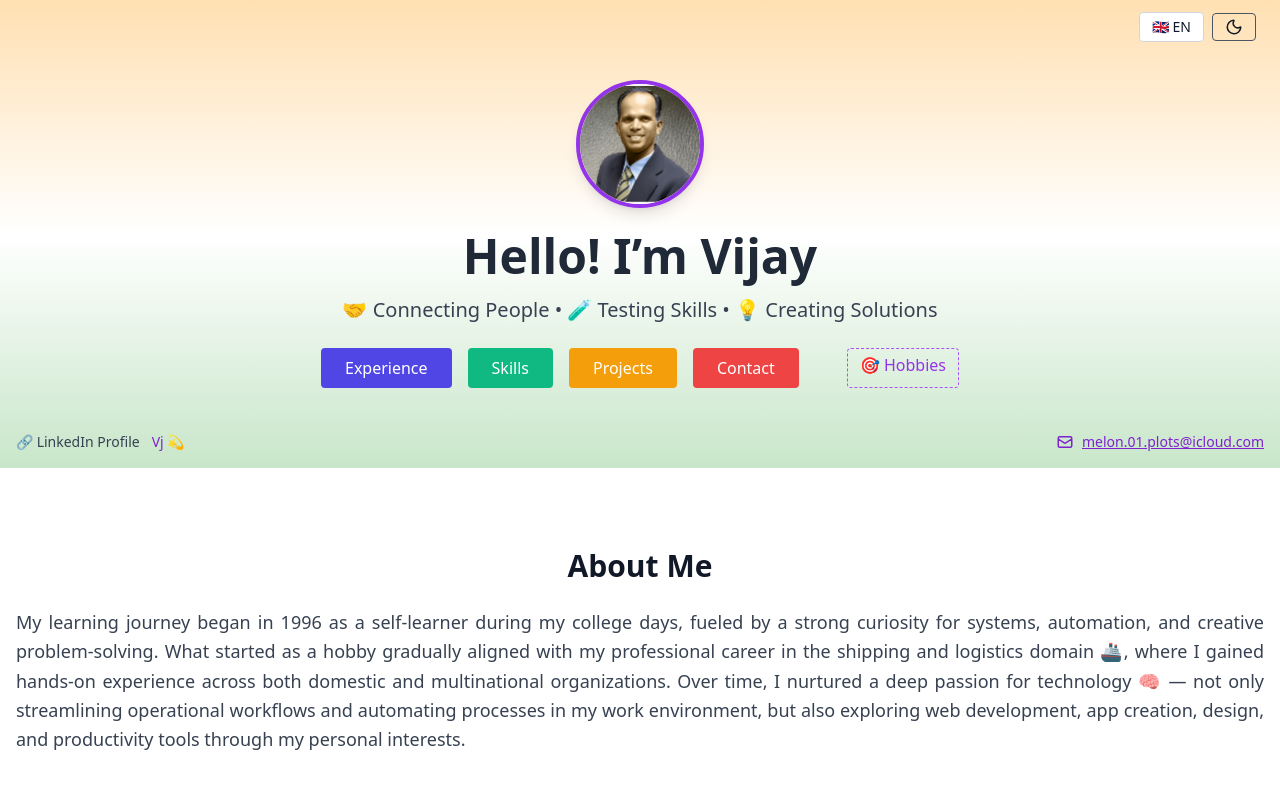
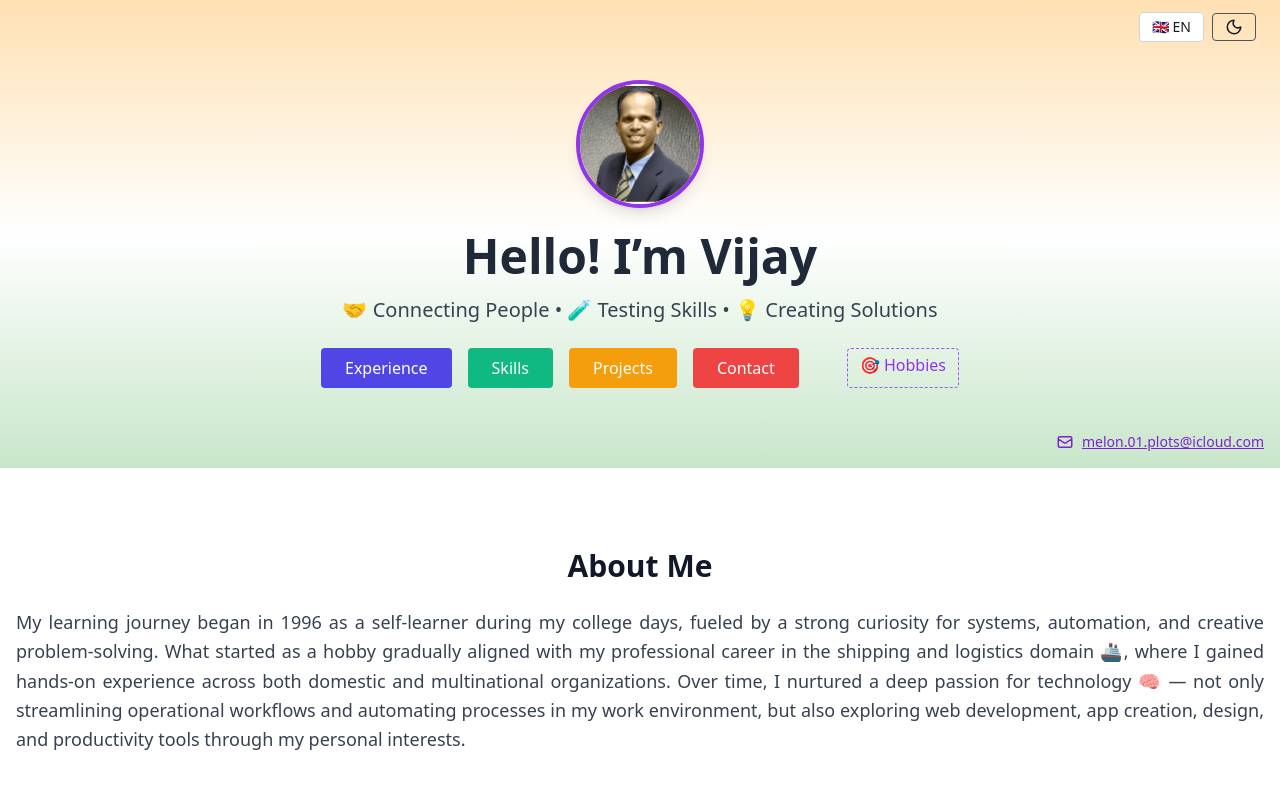
Before and after one commit to Vijay-SWEAF/vj-portfolio, a Next.js app: page / in a window 1280 px wide. Shown: the top 789 px of the page. Built offline with nearby package versions, Linux system fonts and the light colour scheme.

Commit message:
✨ linkdin label removed

```diff
--- a/components/Hero.tsx
+++ b/components/Hero.tsx
@@ -76,9 +76,7 @@ export default function Hero() {
         </div>
 
         <div className="absolute bottom-4 left-4 flex items-center gap-2 text-sm text-purple-700 dark:text-purple-300">
-  <span className="flex items-center gap-1 font-medium text-gray-700 dark:text-gray-300">
-    🔗 LinkedIn Profile
-  </span>
+
   <div className="badge-base LI-profile-badge"
        data-locale="en_US"
        data-size="medium"
@@ -88,7 +86,7 @@ export default function Hero() {
        data-version="v1">
     <a className="badge-base__link LI-simple-link"
        href="https://in.linkedin.com/in/vk-01110110?trk=profile-badge">
-       Vj 💫
+
     </a>
   </div>
 </div>
```
